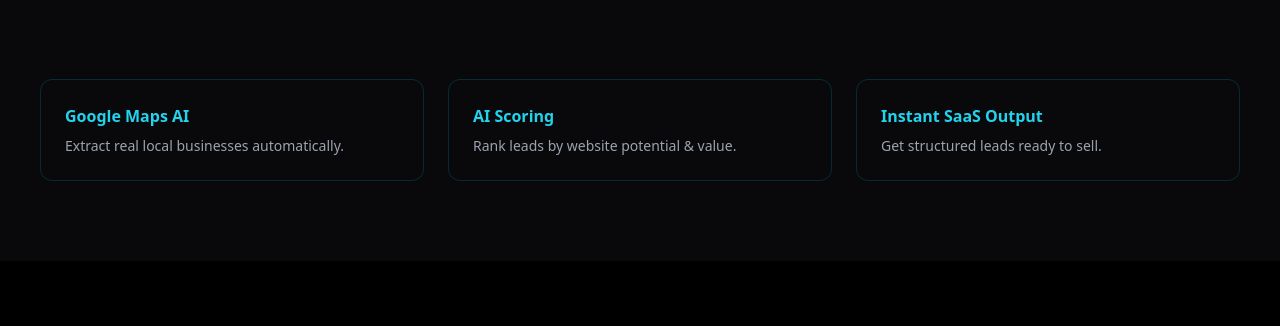
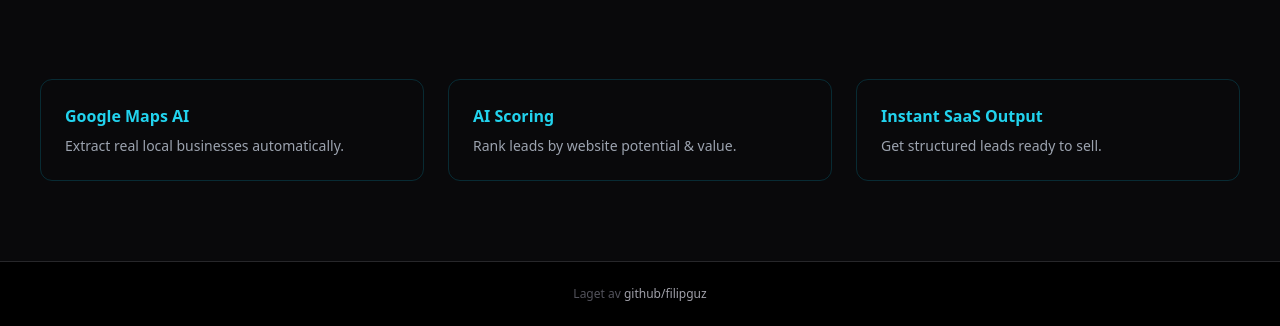
Before and after one commit to filipguz/local-business-ai, a Flask app: page / in a window 1280 px wide. Shown: the part 718-1044 px from the top of the page. Before the commit the page ends 899 px from the top, so only its background shows below. Run offline with Flask 3, Linux system fonts and the light colour scheme; some libraries are stand-ins or nearby versions.

Commit message:
Add footer with github/filipguz credit to all pages
Co-Authored-By: Claude Sonnet 4.6 <noreply@anthropic.com>

```diff
--- a/templates/landing.html
+++ b/templates/landing.html
@@ -64,5 +64,13 @@
 
 </div>
 
+<!-- FOOTER -->
+<div class="border-t border-zinc-800 py-6 text-center text-xs text-zinc-600">
+    Laget av
+    <a href="https://github.com/filipguz" target="_blank" rel="noopener" class="text-zinc-400 hover:text-cyan-400 transition">
+        github/filipguz
+    </a>
+</div>
+
 </body>
 </html>
```
Also changed, not shown: templates/dashboard.html (+8 -1 lines), templates/pricing.html (+8 -0 lines).
